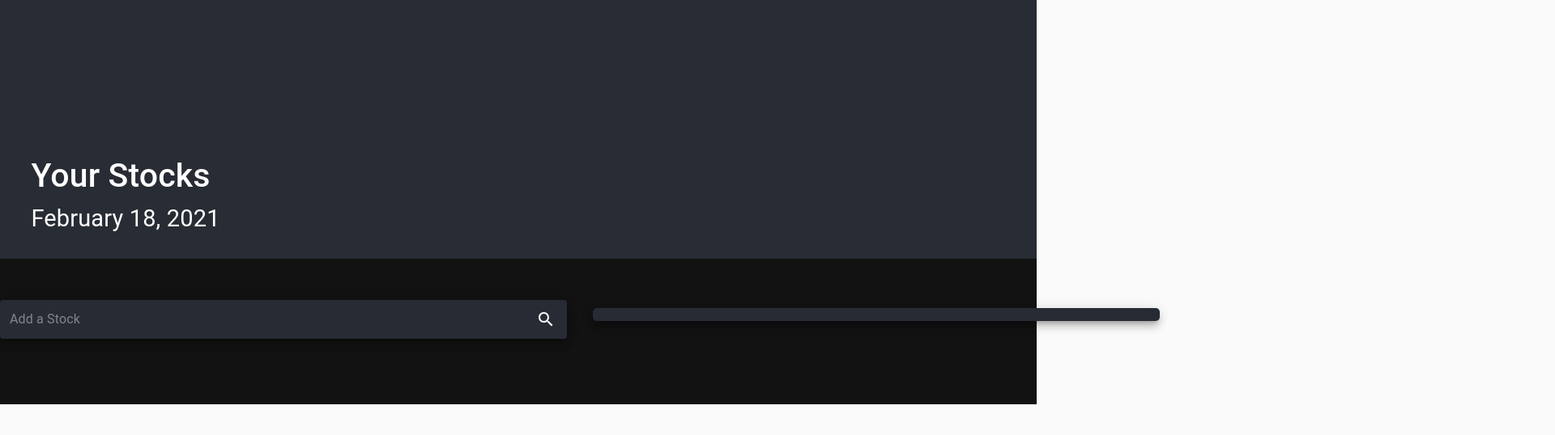
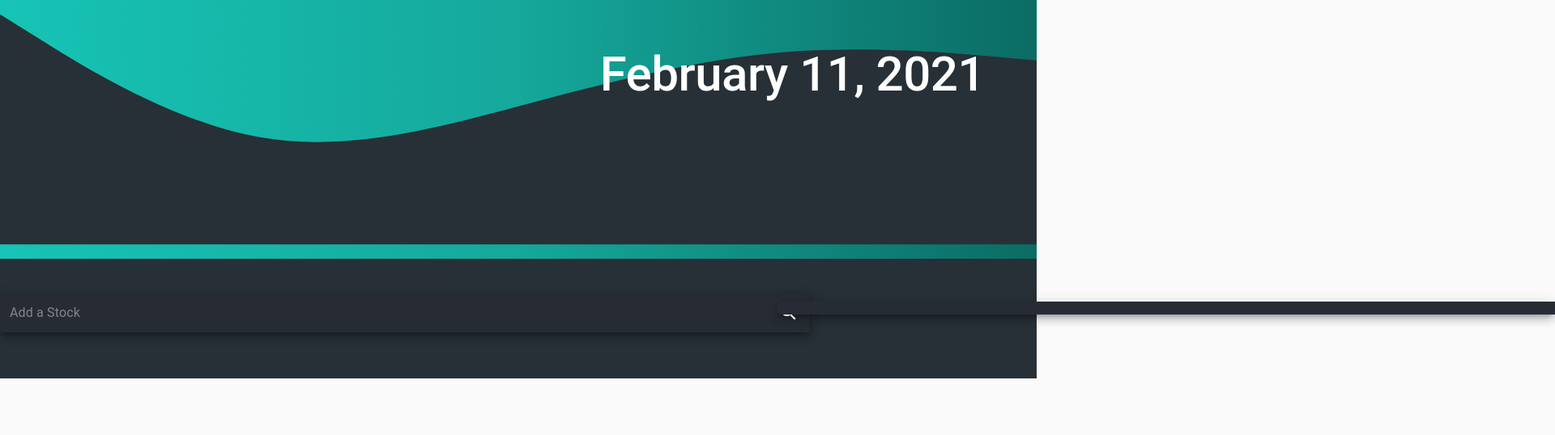
Before and after one commit to APoolio/NodeJS, a React (Create React App) app in the folder client/stocks-app/: page / in a window 1280 px wide. Shown: the top 538 px of the page at 81% size, 1920 px wide, since content can reach past the window. Built offline with nearby package versions, Linux system fonts and the light colour scheme.

Commit message:
UI updates to match material principles

```diff
--- a/client/stocks-app/src/Dashboard/Chart.js
+++ b/client/stocks-app/src/Dashboard/Chart.js
@@ -92,7 +92,7 @@ export default function Chart({stock})
           data = {dataChart}
           dot={false}
           type="monotone"
-          stroke={calculatePercentChange(data.chart.result[0].meta.regularMarketPrice,data.chart.result[0].meta.previousClose) > 0 ? "#64DD17" : "rgba(255, 0, 0, 0.7)"} />
+          stroke={calculatePercentChange(data.chart.result[0].meta.regularMarketPrice,data.chart.result[0].meta.previousClose) > 0 ? "rgb(23,196,182)" : "rgb(199,19,22)"} />
         <XAxis
           dataKey='timeStamp'
           domain={['auto', 'auto']}
--- a/client/stocks-app/src/Dashboard/CustomListItem.js
+++ b/client/stocks-app/src/Dashboard/CustomListItem.js
@@ -53,13 +53,12 @@ const useStyles = makeStyles((darkTheme) => ({
 
     stockTrendText:{
         fontSize: 15,
-        color: "#d50000",
-        textShadow: "0 0 16px red"
+        color: "rgb(199,19,22);",
     },
 
     stockTrendUp:{
         fontSize: 15,
-        color: "#64DD17",
+        color: "rgb(23,196,182)",
     },
 
     Divider:{
@@ -145,9 +144,9 @@ export default function CustomListItem({stock})
                                     <Grid item>
                                         <Icon fontSize="small">
                                             {parseFloat(percentChange) > 0 ?
-                                            <ArrowUpwardIcon style={{position: 'relative', top:'3px', color: "#64DD17"}} />
+                                            <ArrowUpwardIcon style={{position: 'relative', top:'3px', color: "rgb(23,196,182)"}} />
                                             :
-                                            <ArrowDownwardIcon style={{position: 'relative', top:'3px', color: "#d50000"}}/> }
+                                            <ArrowDownwardIcon style={{position: 'relative', top:'3px', color: "rgb(199,19,22)"}}/> }
                                         </Icon>
                                     </Grid>
                                 </Grid>
--- a/client/stocks-app/src/Dashboard/Dashboard.js
+++ b/client/stocks-app/src/Dashboard/Dashboard.js
@@ -7,10 +7,13 @@ import { makeStyles} from '@material-ui/core/styles';
 import { ThemeProvider } from "@material-ui/styles";
 import CssBaseline from "@material-ui/core/CssBaseline";
 import Grid from '@material-ui/core/Grid';
+import { Typography } from "@material-ui/core";
 
 import Search from "./Search";
 import Watchlist from "./Watchlist";
+import Header from "./Header";
 import darkTheme from '../theme';
+import moment from 'moment'
 
 import { getCurrentDate } from '../utils/date';
 
@@ -18,7 +21,8 @@ const useStyles = makeStyles((theme) => (
 {
     root:
     {
-        backgroundColor: "#121212",
+        //backgroundColor: "#121212",
+        backgroundColor: "#273036",
         display: "flex"
     },
     margin:
@@ -38,11 +42,35 @@ const useStyles = makeStyles((theme) => (
         paddingBottom: theme.spacing(4),
     },
 
+    header:
+    {
+        wordWrap: "break-word",
+        fontWeight: 550,
+        color: '#fff',
+        position: 'absolute',
+        bottom: '60%',
+        right: '5%',
+    },
+
+    headerDate:
+    {
+        fontWeight: 150,
+        color: '#fff',
+        position: 'absolute',
+        bottom: '50%',
+        right: '5%',
+    }
+
 }));
 
 export default function Dashboard()
 {
     var classes = useStyles();
+
+    const getDate = () => {
+        var date = new Date()
+        return moment().format('LL')
+      }
 
     return (
     <ThemeProvider theme={darkTheme}>
@@ -51,18 +79,29 @@ export default function Dashboard()
         {/* TODO: Change header to utilize Material-UI and implement getCurrentDate() from utils folder */}
 
         <header className="App-header">
-          <p className="Header-text-title">Your Stocks</p>
-          <p className="Header-text-date">February 18, 2021</p>
+            <Typography variant='h2' className={classes.header}>
+                {getDate()}
+            </Typography>
+            {/* <Typography variant="body1" className={classes.headerDate} >
+                A simple dashboard that grants you the ability to keep you up
+                to date on stocks you stupidly invested in after browsing r/wallstreetbets for 15 minutes.
+            </Typography> */}
+            <svg xmlns="http://www.w3.org/2000/svg" viewBox="0 0 1440 320"><path fill="#273036" fill-opacity="1" d="M0,0L60,37.3C120,75,240,149,360,170.7C480,192,600,160,720,128C840,96,960,64,1080,53.3C1200,43,1320,53,1380,58.7L1440,64L1440,320L1380,320C1320,320,1200,320,1080,320C960,320,840,320,720,320C600,320,480,320,360,320C240,320,120,320,60,320L0,320Z"></path></svg>
         </header>
 
         <div className={classes.root}>
             <div className={classes.appBarSpacer} />
                 <Grid container
-                    spacing={4}
                     direction="column"
                     alignItems="center"
                     justify="center"
                     className={classes.container}>
+
+                    {/* Header */}
+                    {/* <Grid item xs={12} md={8} lg={9}>
+                        <Header/>
+                    </Grid> */}
+
                     {/* Search Bar */}
                     <Grid item xs={12} md={8} lg={9}>
                         <Search/>
--- /dev/null
+++ b/client/stocks-app/src/Dashboard/Header.js
@@ -0,0 +1,61 @@
+import React, {useState} from 'react';
+import { useDispatch } from 'react-redux';
+import { makeStyles } from '@material-ui/core/styles';
+import { Typography } from "@material-ui/core";
+import { getCurrentDate } from '../utils/date';
+
+const useStyles = makeStyles((theme) => ({
+    root: {
+        position: 'relative',
+        backgroundSize: 'cover',
+        backgroundPositionX: 'center',
+        backgroundPositionY: '100%',
+        width: '100%',
+        display: 'flex',
+        backgroundColor: "#282c34",
+        maxHeight: '30vh',
+        background: 'rgb(23,196,182)',
+        background: 'linear-gradient(90deg, rgba(23,196,182,1) 0%, rgba(21,168,155,1) 50%, rgba(11,108,100,1) 100%)',
+    },
+
+    header:
+    {
+        wordWrap: "break-word",
+        position: 'absolute',
+        fontWeight: 550,
+        color: '#fff',
+        bottom: '60%',
+        right: '5%',
+    },
+
+    headerDate:
+    {
+        position: 'absolute',
+        fontWeight: 150,
+        color: '#fff',
+        bottom: '50%',
+        right: '5%',
+    },
+
+    svg:{
+
+    }
+  }));
+
+export default function Header()
+{
+    const classes = useStyles();
+
+    return(
+        <div className={classes.root}>
+            <Typography variant='h2' className={classes.header}>
+                {getCurrentDate()}
+            </Typography>
+            {/* <Typography variant="body1" className={classes.headerDate} >
+                A simple dashboard that grants you the ability to keep you up
+                to date on stocks you stupidly invested in after browsing r/wallstreetbets for 15 minutes.
+            </Typography> */}
+            <svg className={classes.svg} xmlns="http://www.w3.org/2000/svg" viewBox="0 0 3000 320"><path fill="#273036" fill-opacity="1" d="M0,0L60,37.3C120,75,240,149,360,170.7C480,192,600,160,720,128C840,96,960,64,1080,53.3C1200,43,1320,53,1380,58.7L1440,64L1440,320L1380,320C1320,320,1200,320,1080,320C960,320,840,320,720,320C600,320,480,320,360,320C240,320,120,320,60,320L0,320Z"></path></svg>
+        </div>
+    );
+}
--- a/client/stocks-app/src/Dashboard/Search.js
+++ b/client/stocks-app/src/Dashboard/Search.js
@@ -12,7 +12,7 @@ const useStyles = makeStyles((theme) => ({
       padding: '2px 4px',
       display: 'flex',
       alignItems: 'center',
-      width: 700,
+      width: 1000,
       backgroundColor: "#272c34",
       color: "#fff"
     },
--- a/client/stocks-app/src/Dashboard/Watchlist.js
+++ b/client/stocks-app/src/Dashboard/Watchlist.js
@@ -10,7 +10,7 @@ const selectStocks = (state) => state.stocks;
 
 const useStyles = makeStyles((theme) => ({
     root: {
-      width: '700px',
+      width: '1000px',
       backgroundColor: "#272c34",
       borderRadius: "5px",
       margin: '10px 0'
--- a/client/stocks-app/src/styles/App.css
+++ b/client/stocks-app/src/styles/App.css
@@ -1,13 +1,13 @@
 
 .App-header {
   background-color: #282c34;
-  background-position-y: 70%;
+  background-position-y: 100%;
   background-position-x: center;
   background-size: cover;
-  /* background-image: url(./7c67a2074bdd4c4d9e568418b1c77b291cfe9d34.jpg); */
+  background: rgb(23,196,182);
+  background: linear-gradient(90deg, rgba(23,196,182,1) 0%, rgba(21,168,155,1) 50%, rgba(11,108,100,1) 100%);
   min-height: 40vh;
   display: flex;
-  flex-direction: column;
   position: relative;
 }
 
@@ -17,8 +17,8 @@
   font-weight: 550;
   color: white;
   position:absolute;
-  bottom: 10%;
-  left: 3%;
+  bottom: 50%;
+  right: 15%;
 }
 
 .Header-text-date{
--- a/client/stocks-app/src/utils/date.js
+++ b/client/stocks-app/src/utils/date.js
@@ -1,10 +1,8 @@
+import moment from 'moment'
+
 export function getCurrentDate()
 {
-    const monthNames = [
-        "January", "February", "March", "April", "May", "June",
-        "July", "August", "September", "October", "November", "December"
-    ];
 
     const date = new Date();
-    return monthNames[date.getMonth()] + ' ' + date.getDay + ', ' + date.getFullYear;
+    return moment(date).format('LL');
 }
```
Also changed, not shown: client/stocks-app/src/Dashboard/Exchange.js (added, +40 -0 lines).
